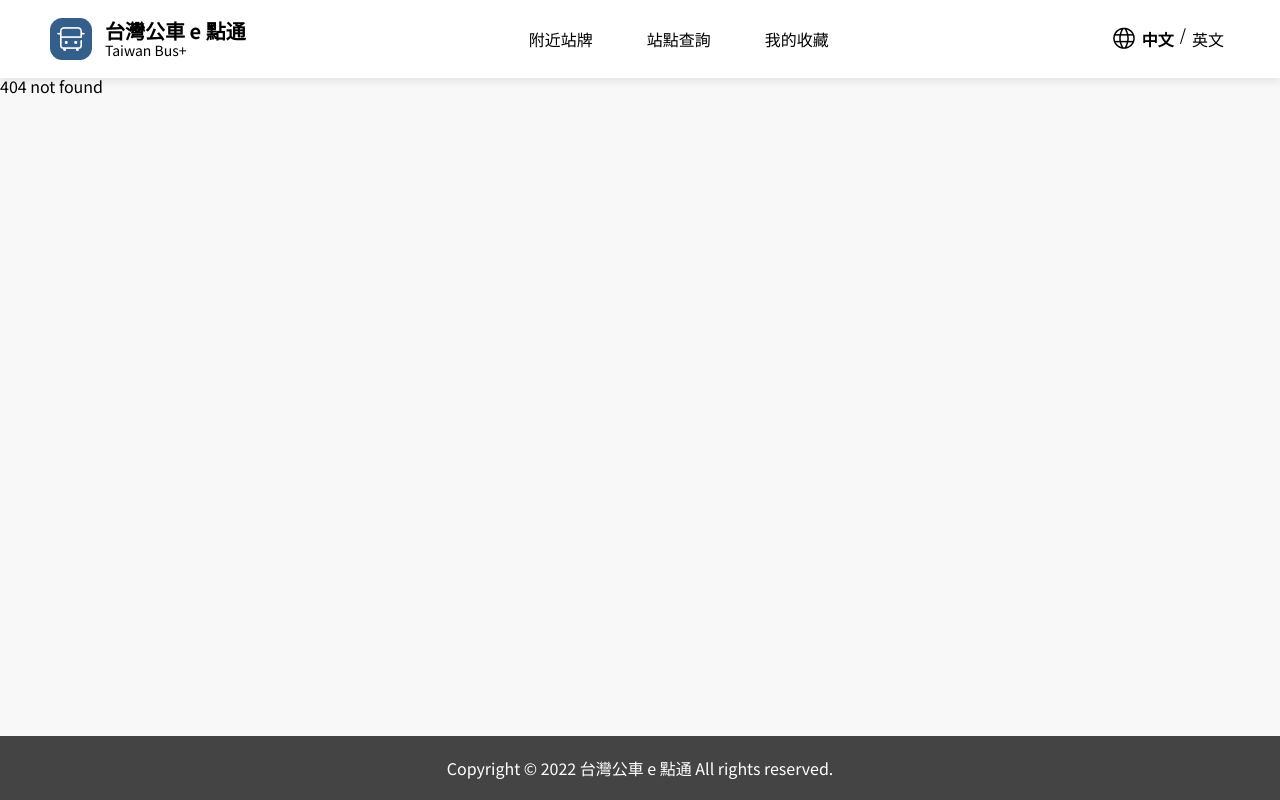
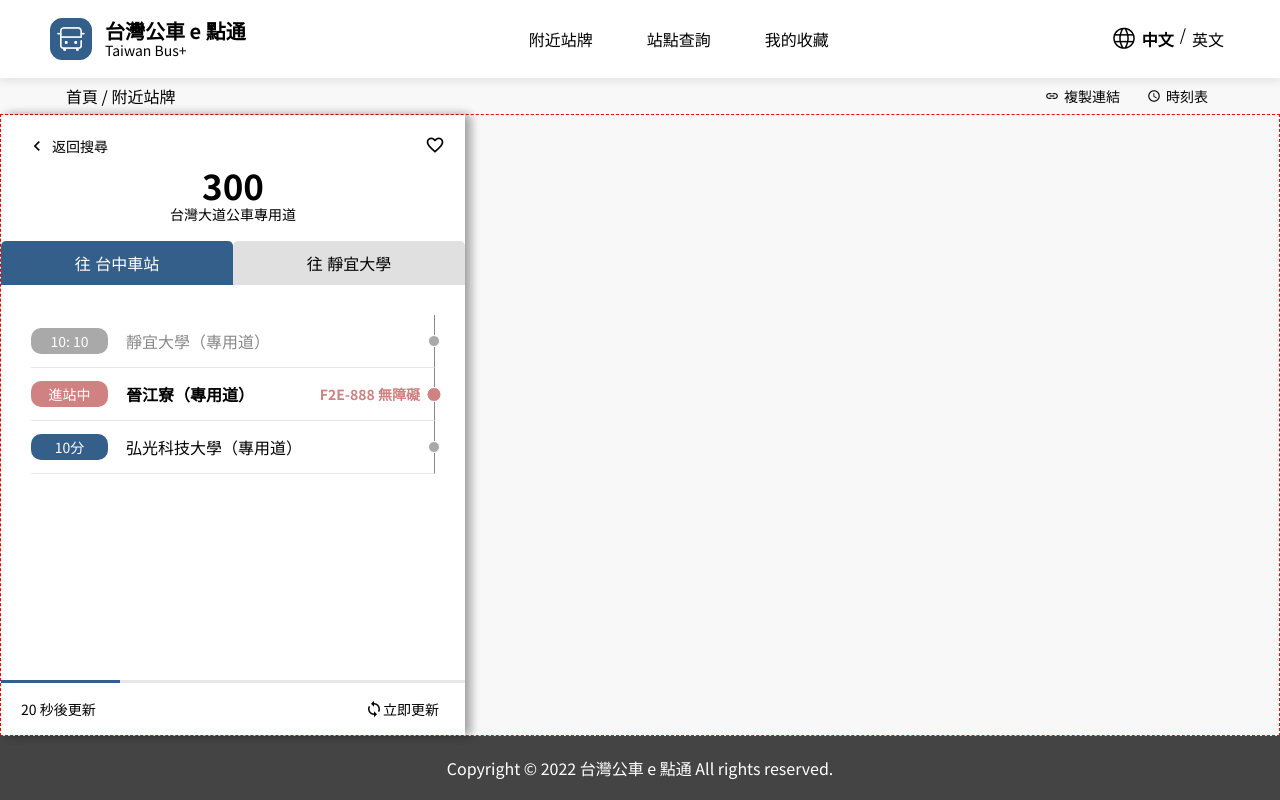
Before and after one commit to yunlew531/taiwan-bus-react, a React (Create React App) app: page /near-station in a window 1280 px wide. Before the commit this address had no page. Built offline with nearby package versions, Linux system fonts and the light colour scheme.

Commit message:
[ADD] 完成分頁 /near-station 切版

```diff
--- a/src/components/BusList.tsx
+++ b/src/components/BusList.tsx
@@ -4,7 +4,7 @@
 
 const BusListStyle = styled.ul<{ height: string | undefined }>`
   height: ${({ height }) => (height ? `${height}px` : 'auto')};
-  overflow-y: scroll;
+  overflow-y: auto;
   padding: 0 15px;
   margin-top: 36px;
 `;
@@ -19,13 +19,13 @@
   &:hover {
     filter: brightness(0.7);
   }
-  .routeNum {
+  .route-num {
     font-size: ${({ theme: { fontSizes: { fs_1 } } }) => fs_1};
     font-weight: 700;
     margin-bottom: 5px;
     text-align: left;
   }
-  .routeName {
+  .route-name {
     color: ${({ theme: { colors: { gray_600 } } }) => gray_600};
     font-size: ${({ theme: { fontSizes: { fs_4 } } }) => fs_4};
     text-align: left;
@@ -56,33 +56,33 @@
 interface IBusList {
   city?: string | null;
   routes: Array<IRoute>;
-  height?: string;
+  height: string;
 }
 
 // eslint-disable-next-line arrow-body-style
-const BusList: React.FC<IBusList> = ({ city, routes, height }) => {
-  return (
+const BusList: React.FC<IBusList> = ({
+  city, routes, height,
+}) => (
   <BusListStyle height={height}>
     {routes.map((route) => (
       <BusItem key={route.routeNum}>
         <div>
-            <p className="routeNum">{route.routeNum}</p>
-            <p className="routeName">{route.route}</p>
+          <p className="route-num">{route.routeNum}</p>
+          <p className="route-name">{route.route}</p>
         </div>
         <div>
           <span className="material-icons-outlined favorite">favorite_border</span>
           {/* <span className="material-icons-outlined favorite">favorite</span> */}
           {city && <p className="cityName">{city}</p>}
+          {/* { TODO: type city for each station } */}
         </div>
       </BusItem>
     ))}
   </BusListStyle>
 );
-};
 
 BusList.defaultProps = {
   city: null,
-  height: '',
 };
 
 export default BusList;
--- a/src/components/Header.tsx
+++ b/src/components/Header.tsx
@@ -102,7 +102,7 @@
           </IconGroup>
         </Link>
         <NavList>
-          <Link to="/">附近站牌</Link>
+          <Link to="/near-station">附近站牌</Link>
           <Link to="/station">站點查詢</Link>
           <Link to="/">我的收藏</Link>
         </NavList>
--- /dev/null
+++ b/src/components/Offcanvas.tsx
@@ -0,0 +1,32 @@
+import React from 'react';
+import styled from '@emotion/styled';
+import type { PropsWithChildren } from 'react';
+import type { ThemeProps } from 'react-app-env';
+
+const Wrap = styled.div<ThemeProps & { show: boolean }>`
+  position: absolute;
+  top: 0;
+  bottom: 0;
+  width: 100%;
+  overflow: auto;
+  box-shadow: 5px 0px 10px rgba(0, 0, 0, 0.15);
+  background: ${({ theme: { colors: { white } } }) => white};
+  transition: 0.3s transform linear;
+  transform: ${({ show }) => (show ? 'translateX(0)' : 'translateX(-100%)')};
+  padding: 20px;
+`;
+
+interface IOffcanvas {
+  show: boolean;
+}
+
+// eslint-disable-next-line arrow-body-style
+const Offcanvas: React.FC<PropsWithChildren & IOffcanvas> = ({ children, show }) => {
+  return (
+    <Wrap show={show}>
+      {children}
+    </Wrap>
+  );
+};
+
+export default Offcanvas;
--- a/src/components/RoutesOffcanvas.tsx
+++ b/src/components/RoutesOffcanvas.tsx
@@ -1,6 +1,7 @@
 import React, { useState } from 'react';
 import styled from '@emotion/styled';
-import type { ThemeProps } from 'react-app-env';
+import type { ThemeProps, StationStatus } from 'react-app-env';
+import TimeBadge from 'components/TimeBadge';
 
 const RoutePanel = styled.div<ThemeProps & { show: boolean }>`
   position: absolute;
@@ -96,7 +97,6 @@
   font-size: ${({ theme: { fontSizes: { fs_4 } } }) => fs_4};
   border: none;
   background-color: transparent;
-  cursor: pointer;
   transition: 0.1s transform linear;
   .material-icons-outlined {
     font-size: ${({ theme: { fontSizes: { fs_1 } } }) => fs_1};
@@ -138,8 +138,6 @@
   padding: 30px;
 `;
 
-type StationStatus = '過站' | '進站中' | '即將進站' | '10分';
-
 const BusStationItem = styled.li<ThemeProps & { status?: StationStatus }>`
   position: relative;
   display: flex;
@@ -173,22 +171,22 @@
   }
 `;
 
-const TimeBadge = styled.span<ThemeProps & { status?: StationStatus }>`
-  display: inline-block;
-  width: 77px;
-  color: ${({ theme: { colors: { white } } }) => white};
-  text-align: center;
-  margin-right: 18px;
-  border-radius: 10px;
-  padding: 6px;
-  background-color: ${
-  ({ status, theme: { colors: { gray_800, secondary, primary } } }) => {
-    if (status === '過站') return gray_800;
-    if (status === '進站中' || status === '即將進站') return secondary;
-    return primary;
-  }
-};
-`;
+// const TimeBadge = styled.span<ThemeProps & { status?: StationStatus }>`
+//   display: inline-block;
+//   width: 77px;
+//   color: ${({ theme: { colors: { white } } }) => white};
+//   text-align: center;
+//   margin-right: 18px;
+//   border-radius: 10px;
+//   padding: 6px;
+//   background-color: ${
+//   ({ status, theme: { colors: { gray_800, secondary, primary } } }) => {
+//     if (status === '過站') return gray_800;
+//     if (status === '進站中' || status === '即將進站') return secondary;
+//     return primary;
+//   }
+// };
+// `;
 
 const BusStationItemTitle = styled.p<ThemeProps & { status?: StationStatus }>`
   margin-right: auto;
--- /dev/null
+++ b/src/components/TimeBadge.tsx
@@ -0,0 +1,30 @@
+import React from 'react';
+import styled from '@emotion/styled';
+import type { ThemeProps, StationStatus } from 'react-app-env';
+import type { PropsWithChildren } from 'react';
+
+const TimeBadgeStyle = styled.span<ThemeProps & { status?: StationStatus }>`
+  display: inline-block;
+  width: 77px;
+  color: ${({ theme: { colors: { white } } }) => white};
+  font-size: ${({ theme: { fontSizes: { fs_4 } } }) => fs_4};
+  text-align: center;
+  margin-right: 18px;
+  border-radius: 10px;
+  padding: 6px;
+  background-color: ${
+  ({ status, theme: { colors: { gray_800, secondary, primary } } }) => {
+    if (status === '過站') return gray_800;
+    if (status === '進站中' || status === '即將進站') return secondary;
+    return primary;
+  }
+};
+`;
+
+type TimeBadgeProps = PropsWithChildren & { status: StationStatus };
+
+const TimeBadge: React.FC<TimeBadgeProps> = ({ children, status }) => (
+  <TimeBadgeStyle status={status}>{children}</TimeBadgeStyle>
+);
+
+export default TimeBadge;
--- a/src/pages/bus/index.tsx
+++ b/src/pages/bus/index.tsx
@@ -1,5 +1,5 @@
 import styled from '@emotion/styled';
-import React, { useState } from 'react';
+import React from 'react';
 import type { ThemeProps } from 'react-app-env';
 import { useParams } from 'react-router-dom';
 import Breadcrumb from 'components/Breadcrumb';
--- /dev/null
+++ b/src/pages/near-station/index.tsx
@@ -0,0 +1,258 @@
+import React from 'react';
+import styled from '@emotion/styled';
+import type { ThemeProps } from 'react-app-env';
+import Breadcrumb from 'components/Breadcrumb';
+import Search from 'components/Search';
+import Offcanvas from 'components/Offcanvas';
+import TimeBadge from 'components/TimeBadge';
+import RoutesOffcanvas from 'components/RoutesOffcanvas';
+
+const MainContainer = styled.div`
+  position: absolute;
+  top: 36px;
+  left: 0;
+  right: 0;
+  bottom: 0;
+  display: flex;
+  align-items: stretch;
+  border: 1px red dashed;
+`;
+
+const StationsContainer = styled.div`
+  position: relative;
+  max-width: 464px;
+  width: 100%;
+`;
+
+const StationList = styled.ul`
+  margin-top: 36px;
+  height: 600px;
+  overflow-y: auto;
+`;
+
+const StationItem = styled.li<ThemeProps>`
+  display: flex;
+  justify-content: space-between;
+  border-bottom: 1px solid ${({ theme: { colors: { gray_400 } } }) => gray_400};
+  padding: 12px 0;
+  margin: 0 12px;
+  &:hover {
+    filter: brightness(0.7);
+  }
+  .title {
+    font-size: ${({ theme: { fontSizes: { fs_2 } } }) => fs_2};
+    font-weight: 700;
+    margin-bottom: 3px;
+  }
+  .description{
+    font-size: ${({ theme: { fontSizes: { fs_4 } } }) => fs_4};
+    color: ${({ theme: { colors: { gray_600 } } }) => gray_600};
+  }
+`;
+
+const DistanceContainer = styled.div<ThemeProps>`
+  display: flex;
+  align-items: center;
+  color: ${({ theme: { colors: { gray_600 } } }) => gray_600};
+  .location {
+    font-size: ${({ theme: { fontSizes: { fs_1 } } }) => fs_1};
+    margin-right: 3px;
+  }
+  .distance {
+    font-size: ${({ theme: { fontSizes: { fs_4 } } }) => fs_4};
+  }
+`;
+
+const RoutesContainer = styled.div`
+  padding: 0 20px;
+  margin-top: 30px;
+`;
+
+const BackToSearchBtn = styled.button<ThemeProps>`
+  display: flex;
+  align-items: center;
+  font-size: ${({ theme: { fontSizes: { fs_4 } } }) => fs_4};
+  border: none;
+  background-color: transparent;
+  transition: 0.1s transform linear;
+  .material-icons-outlined {
+    font-size: ${({ theme: { fontSizes: { fs_1 } } }) => fs_1};
+    margin-right: 5px;
+  }
+  &:hover {
+    transform: scale(1.03);
+  }
+  &:active {
+    transform: scale(0.98);
+  }
+`;
+
+const StationNameContainer = styled.div<ThemeProps>`
+  display: flex;
+  justify-content: space-between;
+  align-items: center;
+  margin-bottom: 40px;
+  .title {
+    font-size: ${({ theme: { fontSizes: { fs_2 } } }) => fs_2};
+  }
+`;
+
+const SortTimeBtn = styled.button<ThemeProps>`
+  display: flex;
+  align-items: center;
+  border: none;
+  background-color: transparent;
+  transition: transform 0.1s linear;
+    &:hover {
+      transform: scale(1.03);
+    }
+    &:active {
+      transform: scale(0.98);
+    }
+  .list-icon {
+    font-size: ${({ theme: { fontSizes: { fs_3 } } }) => fs_3};
+    margin-right: 6px;
+  }
+  .content {
+    font-size: ${({ theme: { fontSizes: { fs_4 } } }) => fs_4};
+  }
+`;
+
+const RouteList = styled.ul`
+
+`;
+
+const RouteItem = styled.li<ThemeProps>`
+  display: flex;
+  justify-content: start;
+  align-items: center;
+  border-bottom: 1px solid ${({ theme: { colors: { gray_400 } } }) => gray_400};
+  transition: filter 0.1s linear;
+  padding:12px;
+  &:hover {
+    filter: brightness(0.7);
+  }
+`;
+
+const RouteContent = styled.div<ThemeProps>`
+  margin-right: auto;
+  .route-num {
+    font-size: ${({ theme: { fontSizes: { fs_1 } } }) => fs_1};
+    margin-bottom: 3px;
+  }
+  .route-directoin {
+    font-size: ${({ theme: { fontSizes: { fs_4 } } }) => fs_4};
+    color: ${({ theme: { colors: { gray_600 } } }) => gray_600};
+  }
+`;
+
+const FavoriteBtn = styled.button<ThemeProps>`
+  display: flex;
+  flex-direction: column;
+  align-items: center;
+  border: none;
+  background-color: transparent;
+  transition: transform 0.1s linear;
+  &:hover {
+    transform: scale(1.03);
+  }
+  &:active {
+    transform: scale(0.98);
+  }
+  .city {
+    font-size: ${({ theme: { fontSizes: { fs_4 } } }) => fs_4};
+    color: ${({ theme: { colors: { gray_600 } } }) => gray_600};
+  }
+  .favorite {
+    font-size: ${({ theme: { fontSizes: { fs_1 } } }) => fs_1};
+  }
+`;
+
+// eslint-disable-next-line arrow-body-style
+const NearStation: React.FC = () => {
+  return (
+    <>
+      <Breadcrumb title="附近站牌" />
+      <MainContainer>
+        <StationsContainer>
+          <Offcanvas show>
+            <Search placeholder="想去哪裡？" />
+            <StationList>
+              {
+                Array.from(Array(15).keys()).map((item) => (
+                  <StationItem key={item}>
+                    <div>
+                      <h2 className="title">台中國家歌劇院</h2>
+                      <span className="description">3 個站牌</span>
+                    </div>
+                    <DistanceContainer>
+                      <span className="material-icons-outlined location">location_on</span>
+                      <span className="distance">210 m</span>
+                    </DistanceContainer>
+                  </StationItem>
+                ))
+              }
+            </StationList>
+          </Offcanvas>
+          <Offcanvas show>
+            <BackToSearchBtn type="button">
+              <span className="material-icons-outlined">chevron_left</span>
+              <p>返回搜尋</p>
+            </BackToSearchBtn>
+            <RoutesContainer>
+              <StationNameContainer>
+                <h2 className="title">台中國家歌劇院</h2>
+                <SortTimeBtn>
+                  <span className="material-icons-outlined list-icon">list</span>
+                  <span className="content">依到站時間排序</span>
+                </SortTimeBtn>
+              </StationNameContainer>
+              <RouteList>
+                {/* // TODO: map routes */}
+                <RouteItem>
+                  <TimeBadge status="過站">過站</TimeBadge>
+                  <RouteContent>
+                    <p className="route-num">161</p>
+                    <p className="route-directoin">往 中科管理局</p>
+                  </RouteContent>
+                  <FavoriteBtn type="button">
+                    <span className="material-icons-outlined favorite">favorite_border</span>
+                    {/* <span className="material-icons-outlined favorite">favorite</span> */}
+                    <p className="city">台中</p>
+                  </FavoriteBtn>
+                </RouteItem>
+                <RouteItem>
+                  <TimeBadge status="即將進站">即將進站</TimeBadge>
+                  <RouteContent>
+                    <p className="route-num">161</p>
+                    <p className="route-directoin">往 中科管理局</p>
+                  </RouteContent>
+                  <FavoriteBtn type="button">
+                    <span className="material-icons-outlined favorite">favorite_border</span>
+                    {/* <span className="material-icons-outlined favorite">favorite</span> */}
+                    <p className="city">台中</p>
+                  </FavoriteBtn>
+                </RouteItem>
+                <RouteItem>
+                  <TimeBadge status="10分">10: 10</TimeBadge>
+                  <RouteContent>
+                    <p className="route-num">161</p>
+                    <p className="route-directoin">往 中科管理局</p>
+                  </RouteContent>
+                  <FavoriteBtn type="button">
+                    <span className="material-icons-outlined favorite">favorite_border</span>
+                    {/* <span className="material-icons-outlined favorite">favorite</span> */}
+                    <p className="city">台中</p>
+                  </FavoriteBtn>
+                </RouteItem>
+              </RouteList>
+            </RoutesContainer>
+          </Offcanvas>
+          <RoutesOffcanvas show />
+        </StationsContainer>
+      </MainContainer>
+    </>
+  );
+};
+
+export default NearStation;
--- a/src/pages/station/index.tsx
+++ b/src/pages/station/index.tsx
@@ -35,18 +35,19 @@
   padding: 20px;
 `;
 
-const StationList = styled.ul<ThemeProps>`
-  display: none;
+const StationList = styled.ul<ThemeProps & { show: boolean }>`
+  display: ${({ show }) => (show ? 'block' : 'none')};
   position: absolute;
   bottom: 0;
   width: 100%;
   max-height: 220px;
   background: ${({ theme: { colors: { white } } }) => white};
+  border: 1px solid ${({ theme: { colors: { gray_300 } } }) => gray_300};
   box-shadow: 0px 2px 4px rgba(0, 0, 0, 0.12);
   border-radius: 5px;
   transform: translateY(100%);
   z-index: 1;
-  overflow-y: scroll;
+  overflow-y: auto;
 `;
 
 const SearchGroup = styled.div`
@@ -125,7 +126,7 @@
           <StationSearchPanel show>
             <SearchGroup>
               <Search placeholder="請輸入站名" />
-              <StationList>
+              <StationList show={false}>
                 {Array.from(Array(10).keys()).map(
                   (item) => <StationItem key={item}>台中車站（成功路口）</StationItem>,
                 )}
--- a/src/react-app-env.d.ts
+++ b/src/react-app-env.d.ts
@@ -3,3 +3,5 @@
 import theme from 'styleSheets/theme';
 
 type ThemeProps = { theme?: typeof theme };
+
+type StationStatus = '過站' | '進站中' | '即將進站' | '10分';
--- a/src/routes.tsx
+++ b/src/routes.tsx
@@ -4,6 +4,7 @@
 import NotFound from 'pages/notFound';
 import Bus from 'pages/bus';
 import Station from 'pages/station';
+import NearStation from 'pages/near-station';
 
 const routes: RouteObject[] = [
   {
@@ -19,6 +20,10 @@
     element: <Station />,
   },
   {
+    path: '/near-station',
+    element: <NearStation />,
+  },
+  {
     path: '*',
     element: <NotFound />,
   },
```
Lines whose indentation alone changed are shown as unchanged.
